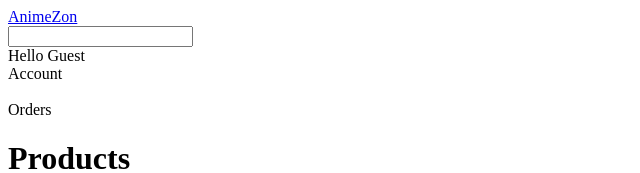
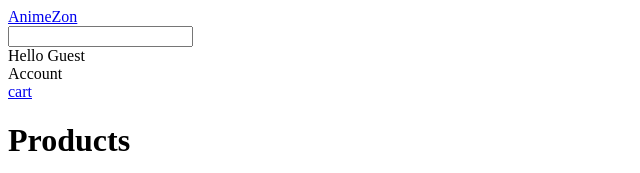
Before and after one commit to AnimeZON/Grace-Shopper-AnimeZON, a React app: page / in a window 1280 px wide. Shown: the top 173 px of the page, without its empty margins (0-640 px from the left). Built offline with nearby package versions, Linux system fonts and the light colour scheme; no server answers; the HTML template or start-up script is replaced by a standard one.

Commit message:
change Order text to cart

```diff
--- a/src/Components/Navbar.js
+++ b/src/Components/Navbar.js
@@ -27,9 +27,7 @@ const Navbar = () => {
   };
 
   return (
-
     <div className='navbar'>
-      {/* Home button clicking the image or text AnimeZon will take user to home page */}
       <nav>
         <Link to='/'>
           <div className="home_logo">
@@ -42,7 +40,6 @@ const Navbar = () => {
         </div>
 
         <div className='nav_user'>
-
           <div className='nav_option'>
             <div onClick={toggleDropdown}>
               <span>
@@ -71,18 +68,12 @@ const Navbar = () => {
             </div>
             )}
           </>
-
-
           )}
-    </div><br />
-
-        <div className='nav_option'>
-          <span>Orders</span>
         </div>
 
         <div className='nav_basket'>
           <Link to='/cart'>
-            <span>
+            <span>cart
               {/* ToDo: add basket image */}
               {/* ToDo: add cart count to basket */}
             </span>
```
Lines whose indentation alone changed are shown as unchanged.
